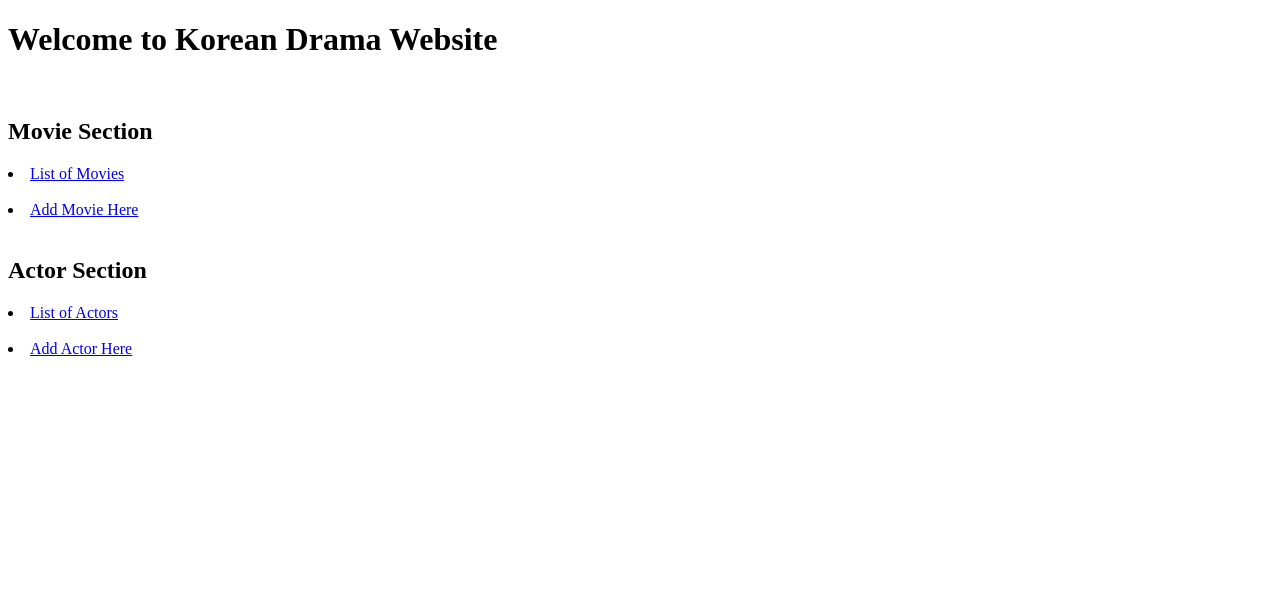
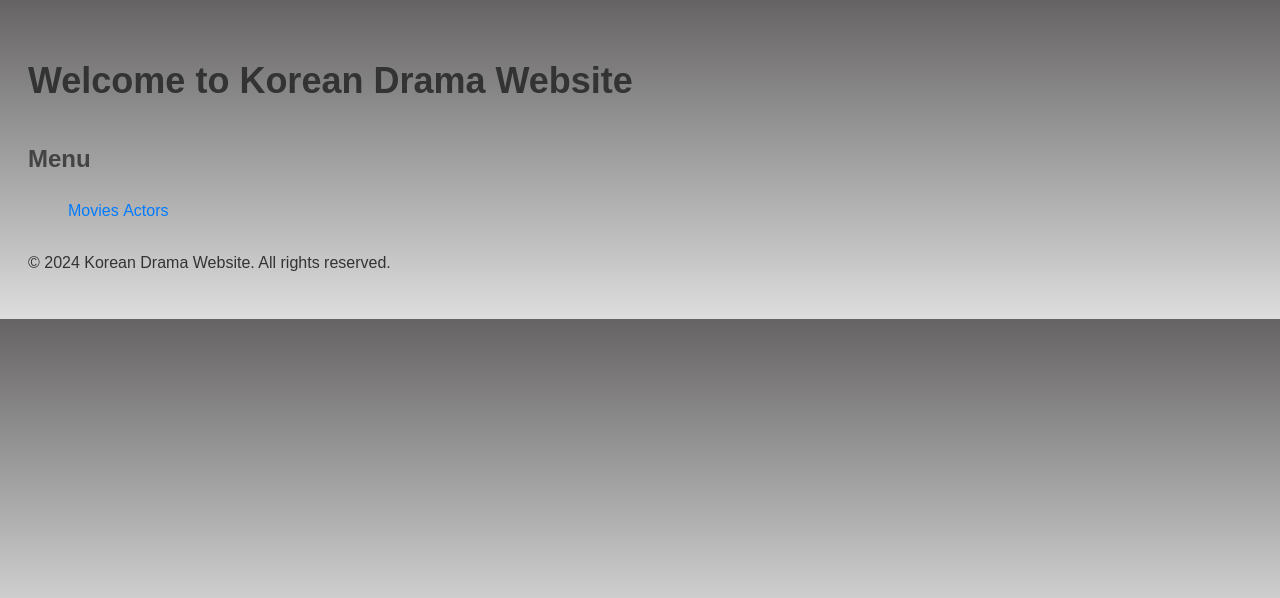
Before and after one commit to Dande289/IS4460-repository, a Django app: page /website/home/ in a window 1280 px wide. Shown: the top 598 px of the page. Run offline with Django 5.2, Linux system fonts and the light colour scheme.

Commit message:
Commit -10:17 - 040324

```diff
--- a/new_group_project/k_drama/website/templates/website/actor_add.html
+++ b/new_group_project/k_drama/website/templates/website/actor_add.html
@@ -8,6 +8,9 @@
     {% csrf_token %}
     {{ form.as_p }}
 
+    <label for="actor_image">Actor Image:</label>
+    <input type="file" id="actor_image" name="actor_image" accept="image/*">
+
     <input type="submit" value="Add">
 
     {{ form.errors }}
--- a/new_group_project/k_drama/website/templates/website/actor_detail.html
+++ b/new_group_project/k_drama/website/templates/website/actor_detail.html
@@ -22,6 +22,8 @@
     </u>
     <br>
     <a href="/website/actor_edit/{{ actor.id }}">Update Actor</a>
+    <br><br>
+    <a href="/website/actor_delete/{{actor.id}}">Delete Actor</a>
 
 </body>
 </html>
--- a/new_group_project/k_drama/website/templates/website/home.html
+++ b/new_group_project/k_drama/website/templates/website/home.html
@@ -1,25 +1,149 @@
 <!DOCTYPE html>
-<html>
+<html lang="en">
 <head>
     <meta charset="UTF-8">
     <meta name="viewport" content="width=device-width, initial-scale=1.0">
     <title>Korean Drama</title>
+    <meta name="description" content="Welcome to Korean Drama Website - Explore the world of Korean dramas and actors.">
+    <meta name="keywords" content="Korean drama, actors, movies, website">
+    <meta name="author" content="Your Name">
+    <style>
+        /* Your CSS styles here */
+        body {
+    font-family: Arial, sans-serif;
+    color: #333;
+    line-height: 1.6;
+    padding: 20px;
+    background: linear-gradient(to bottom, #656363, #ddd); /* Gradient background */
+}
+
+/* Style the headings */
+h1 {
+    font-size: 36px;
+    margin-bottom: 20px;
+    color: #333; /* Headings color */
+}
+
+h2 {
+    font-size: 24px;
+    margin-top: 30px;
+    color: #444; /* Headings color */
+}
+
+/* Style the navigation links */
+ul {
+    list-style-type: none;
+}
+
+li {
+    margin-bottom: 10px;
+}
+
+a {
+    text-decoration: none;
+    color: #007bff;
+}
+
+a:hover {
+    text-decoration: underline;
+}
+        /* Style the body */
+        body {
+            font-family: Arial, sans-serif;
+            background-color: #f5f5f5;
+            color: #333;
+            line-height: 1.6;
+            padding: 20px;
+        }
+
+        /* Style the headings */
+        h1 {
+            font-size: 36px;
+            margin-bottom: 20px;
+        }
+
+        h2 {
+            font-size: 24px;
+            margin-top: 30px;
+        }
+
+        /* Style the navigation links */
+        ul {
+            list-style-type: none;
+        }
+
+        li {
+            margin-bottom: 10px;
+        }
+
+        a {
+            text-decoration: none;
+            color: #007bff;
+        }
+
+        a:hover {
+            text-decoration: underline;
+        }
+        /* Dropdown menu */
+        .dropdown {
+            position: relative;
+            display: inline-block;
+        }
+
+        .dropdown-content {
+            display: none;
+            position: absolute;
+            background-color: #f9f9f9;
+            min-width: 160px;
+            box-shadow: 0 8px 16px 0 rgba(0,0,0,0.2);
+            z-index: 1;
+        }
+
+        .dropdown:hover .dropdown-content {
+            display: block;
+        }
+
+        .dropdown-content a {
+            color: black;
+            padding: 12px 16px;
+            text-decoration: none;
+            display: block;
+        }
+
+        .dropdown-content a:hover {
+            background-color: #f1f1f1;
+        }
+    </style>
 </head>
 <body>
 
-<h1>Welcome to Korean Drama Website</h1>
-<br>
-<h2>Movie Section</h2>
+<header>
+    <h1>Welcome to Korean Drama Website</h1>
+</header>
 
-<u1>
-    <li><a href="/website/list/">List of Movies</a></li>
-    <br>
-    <li><a href="/website/add/">Add Movie Here</a></li>
-</u1>
-<br>
-<h2>Actor Section</h2>
-    <li><a href="/website/actor_list/">List of Actors</a></li>
-    <br>
-    <li><a href="/website/actor_add/">Add Actor Here</a></li>
+<nav>
+    <h2>Menu</h2>
+    <ul>
+        <li class="dropdown">
+            <a href="#">Movies</a>
+            <div class="dropdown-content">
+                <a href="/website/list/">Movie List</a>
+                <a href="/website/add/">Add Movie Here</a>
+            </div>
+        </li>
+        <li class="dropdown">
+            <a href="#">Actors</a>
+            <div class="dropdown-content">
+                <a href="/website/actor_list/">Actor List</a>
+                <a href="/website/actor_add/">Add Actor Here</a>
+            </div>
+        </li>
+    </ul>
+</nav>
+
+<footer>
+    <p>&copy; 2024 Korean Drama Website. All rights reserved.</p>
+</footer>
+
 </body>
 </html>
--- a/new_group_project/k_drama/website/templates/website/show_detail.html
+++ b/new_group_project/k_drama/website/templates/website/show_detail.html
@@ -16,6 +16,7 @@
     </u>
     <br>
     <a href="/website/edit/{{ show.id }}">Update Movie</a>
-
+    <br><br>
+    <a href="/website/show_delete/{{show.id}}">Delete Movie</a>
 </body>
 </html>
--- a/new_group_project/k_drama/website/views.py
+++ b/new_group_project/k_drama/website/views.py
@@ -1,4 +1,5 @@
 from django.shortcuts import redirect, render
+from django.http import HttpResponse
 from django.urls import reverse
 from django.views import View
 from .models import Show, User, Actor
@@ -77,20 +78,21 @@ class ShowDetails(View):
 
 
 class ShowDelete(View):
-    def get(self,request,show_id=None):
+    def get(self, request, show_id=None):
+        show = Show.objects.get(pk=show_id)
+        return render(
+            request=request,
+            template_name='website/show_delete.html',
+            context={'show': show}
+        )
 
-         show = Show.objects.get(pk=show_id)
-         form = ShowForm(instance=show)
-
-         return render(request = request,
-                       template_name = 'website/show_delete.html',
-                       context = {'show':show,'form':form})
-
-    def post(self,request,show_id):
-        show = Show.objects.get(pk=show_id)
-        show.delete()
-        return redirect("show-list")
-
+    def post(self, request, show_id):
+        if 'confirm' in request.POST:
+            show = Show.objects.get(pk=show_id)
+            show.delete()
+            return redirect("show-list")
+        else:
+            return redirect("show-detail", show_id=show_id)
 
 class ActorList(View):
 
@@ -134,7 +136,7 @@ class ActorAdd(View):
                       context = {'form':form})
 
     def post(self, request):
-        form = ActorForm(request.POST)
+        form = ActorForm(request.POST,)
         if form.is_valid():
             form.save()
             return redirect('actor-list')
@@ -153,20 +155,21 @@ class ActorDetails(View):
 
 
 class ActorDelete(View):
-    def get(self,request,actor_id=None):
+    def get(self, request, actor_id=None):
+        actor = Actor.objects.get(pk=actor_id)
+        return render(
+            request=request,
+            template_name='website/actor_delete.html',
+            context={'actor': actor}
+        )
 
-         actor = Actor.objects.get(pk=actor_id)
-         form = ActorForm(instance=actor)
-
-         return render(request = request,
-                       template_name = 'website/actor_delete.html',
-                       context = {'actor':actor,'form':form})
-
-    def post(self,request,actor_id):
-        actor = Show.objects.get(pk=actor_id)
-        actor.delete()
-        return redirect("actor-list")
-
+    def post(self, request, actor_id):
+        if 'confirm' in request.POST:
+            actor = Actor.objects.get(pk=actor_id)
+            actor.delete()
+            return redirect("actor-list")
+        else:
+            return redirect("actor-detail", actor_id=actor_id)
 
 class ShowListCreateView(generics.ListCreateAPIView):
 
```
Also changed, not shown: new_group_project/k_drama/website/templates/website/actor_delete.html (+7 -11 lines), new_group_project/k_drama/website/templates/website/actor_list.html (+74 -0 lines), new_group_project/k_drama/website/templates/website/show_delete.html (+7 -11 lines), new_group_project/k_drama/db.sqlite3, new_group_project/k_drama/website/images/Lee.jfif (added).
